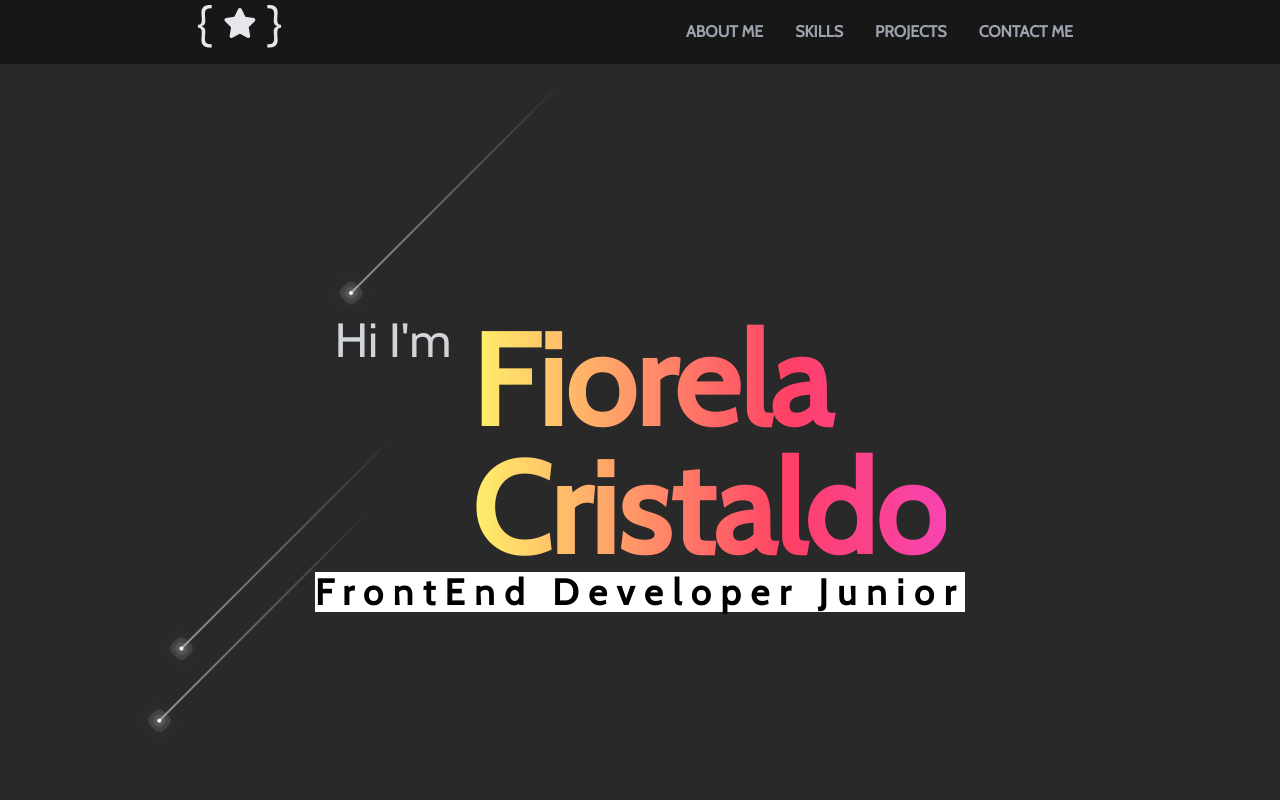
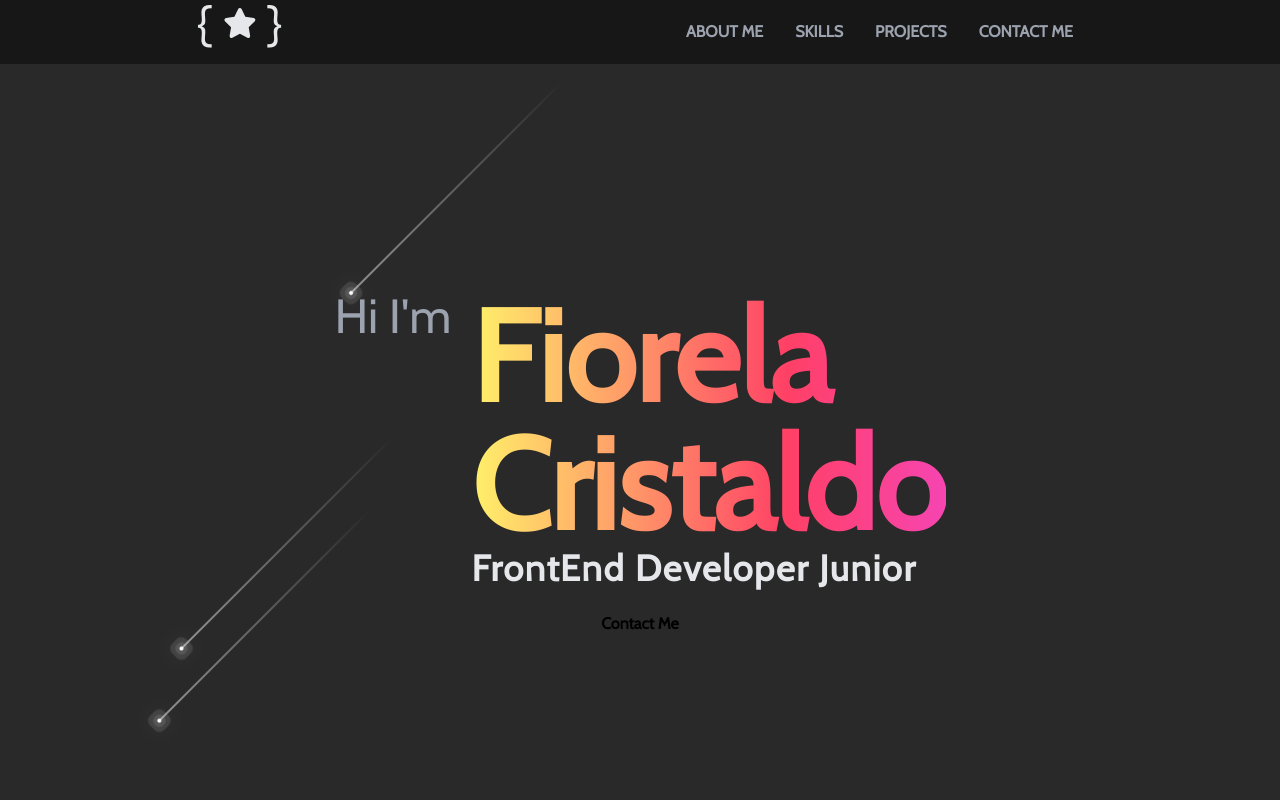
Before and after one commit to Cristaldo-Fiorela/portfolio, a React (Vite) app: page / in a window 1280 px wide. Shown: the top 800 px of the page. Built offline with nearby package versions, Linux system fonts and the light colour scheme.

Commit message:
creacion de boton de contacto en welcome

```diff
--- a/src/components/Welcome.jsx
+++ b/src/components/Welcome.jsx
@@ -3,18 +3,31 @@
 const Welcome = () => {
 return (
     <>
-        <div className='h-screen flex flex-col justify-center items-center text-gray-100'>
+        <div className='h-screen flex flex-col justify-center items-center text-gray-200 gap-6'>
             <div className="flex gap-5">
-                <p className="self-start text-5xl text-gray-300">Hi I'm</p>
-                <h1 className="welcome-name flex flex-col justify-center text-9xl">
+                <p className="self-start text-5xl text-gray-400">Hi I'm</p>
+                {/* <h1 className="welcome-name flex flex-col justify-center text-9xl">
                             <span>Fiorela&nbsp;</span>
                             <span>Cristaldo</span>
-                        </h1>
+                        </h1> */}
+                        <div className="flex flex-col">
+                            <h1 className="welcome-name flex flex-col justify-center text-9xl">
+                                <span>Fiorela&nbsp;</span>
+                                <span>Cristaldo</span>
+                            </h1>
+                            <h2 className="text-4xl underline-offset-8 font-extrabold tracking-wider">
+                                FrontEnd Developer Junior
+                            </h2>
+                        </div>
             </div>
-            <div className="flex flex-col">
-
-                    <h2 className="text-4xl trabajo">FrontEnd Developer Junior</h2>
-                </div>
+            <div>
+                <button><a className="uppercas px-4 py-2 rounded-md text-black border-double font-bold" href="#contact-section">Contact Me</a></button>
+            </div>
+            {/* <div className="flex flex-col">
+                    <h2 className="text-4xl px-5 rounded-lg trabajo uppercase font-extrabold">
+                        FrontEnd Developer Junior uwu
+                    </h2>
+            </div> */}
             {/* <button className="uppercase ">Contactame</button> */}
         </div>
     </>
--- a/src/css/style.css
+++ b/src/css/style.css
@@ -61,12 +61,14 @@ div h1.welcome-name {
     line-height: 1;
 }
 
-div h2.trabajo {
-    background-color: white;
-    color: black;
-    letter-spacing: 10px;
-    font-weight: bold;
-}
+/* div h2.trabajo {
+    color: rgb(0, 0, 0);
+    mix-blend-mode: screen;
+    font-family: 'Roboto Condensed', sans-serif;
+    animation: gradient 6s ease infinite;
+    background-size: 200% 200%;
+} */
+
 
 /* KEYFRAMES */
 @keyframes gradient {
```
